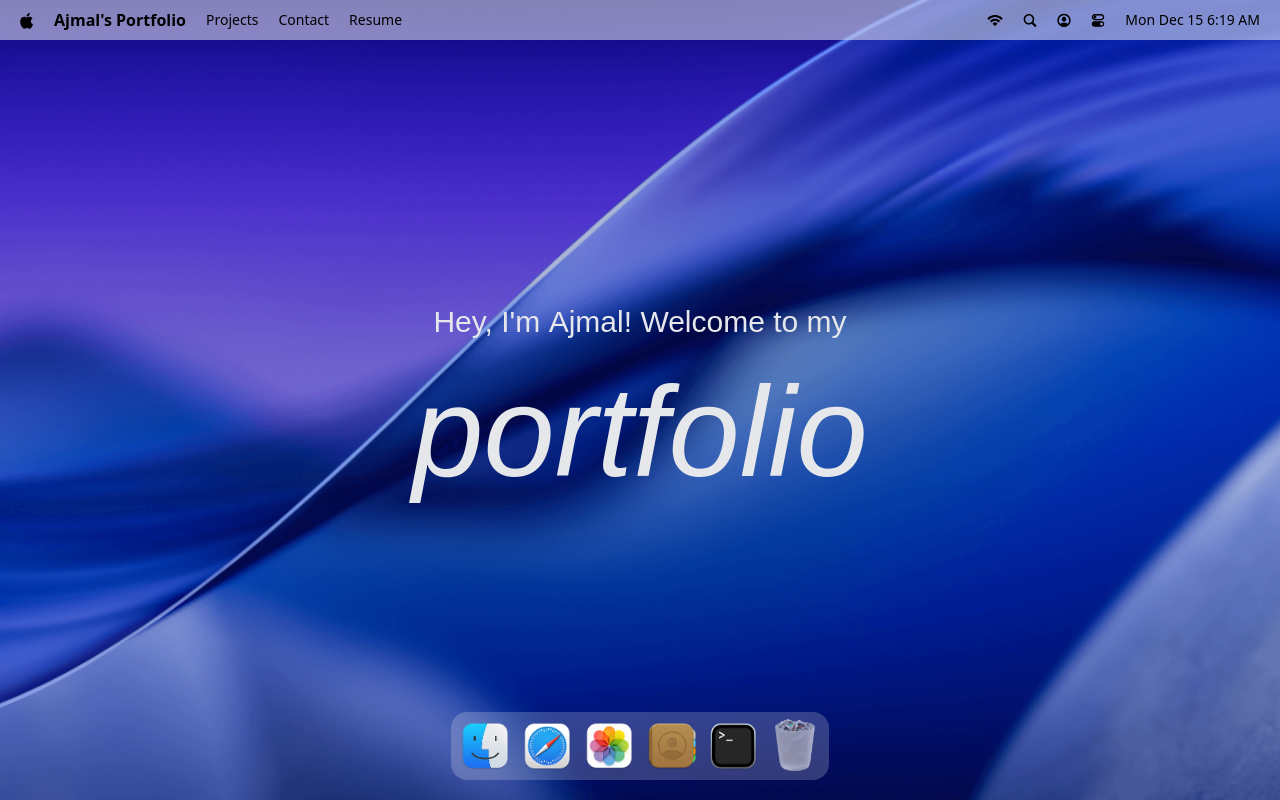
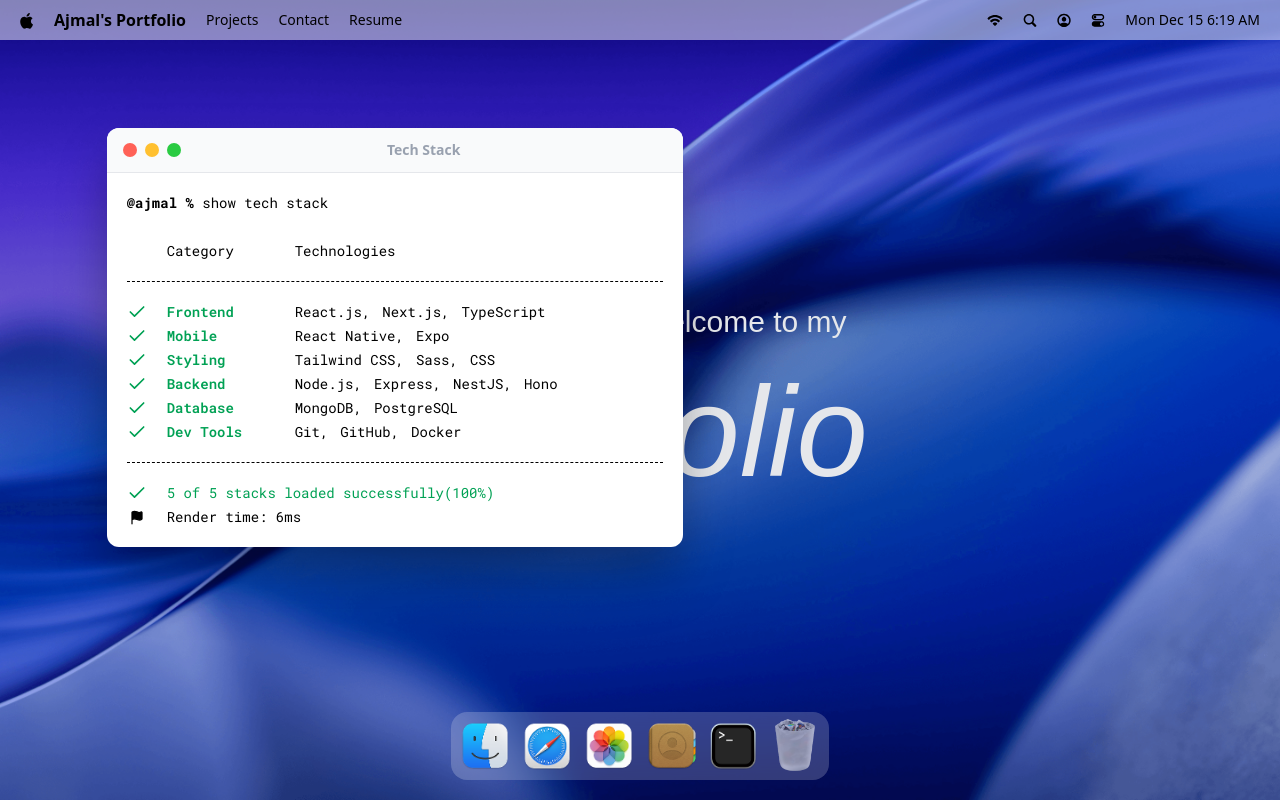
Before and after one commit to ajmal123-coder/MacOs_Portfolio, a React (Vite) app: page / in a window 1280 px wide. Both pictures are taken after a click on the button 733 px from the left and 746 px from the top of the page. Built offline with nearby package versions, Linux system fonts and the light colour scheme; a web font is replaced by a local one.

Commit message:
implemented hoc,state mgt for windows added 1st window

```diff
--- a/src/App.jsx
+++ b/src/App.jsx
@@ -1,4 +1,9 @@
+import gsap from "gsap";
+import {Draggable} from "gsap/Draggable";
+
 import { Navbar, Welcome, Dock } from "#components";
+import {Terminal} from "#windows";
+gsap.registerPlugin(Draggable);
 
 const App = () => {
     return (
@@ -6,6 +11,9 @@
             <Navbar />
             <Welcome/>
             <Dock />
+
+            <Terminal/>
+
         </main>
     );
 };
--- /dev/null
+++ b/src/components/WindowControls.jsx
@@ -0,0 +1,13 @@
+import useWindowStore from "#store/window.js";
+
+const WindowControls = ({ target }) => {
+    const { closeWindow } = useWindowStore();
+    return (
+        <div id="window-controls">
+            <div className="close" onClick={() => closeWindow(target)} />
+            <div className="minimize"/>
+            <div className="maximize"/>
+        </div>
+    )
+}
+export default WindowControls
--- a/src/components/index.js
+++ b/src/components/index.js
@@ -1,5 +1,6 @@
 import Navbar from "#components/Navbar.jsx";
 import Welcome from "#components/Welcome.jsx";
 import Dock from "#components/Dock.jsx";
+import WindowControls from "#components/WindowControls.jsx";
 
-export { Navbar, Welcome, Dock}
+export { Navbar, Welcome, Dock, WindowControls}
--- /dev/null
+++ b/src/hoc/windowWrapper.jsx
@@ -0,0 +1,47 @@
+import useWindowStore from "#store/window.js";
+import {useLayoutEffect, useRef} from "react";
+import { Draggable} from "gsap/Draggable";
+import gsap from "gsap";
+import {useGSAP} from "@gsap/react";
+
+const WindowWrapper = (Component, windowKey) => {
+    const Wrapped = (props) => {
+        const { focusWindow, windows} = useWindowStore();
+        const { isOpen, zIndex } = windows[windowKey];
+        const ref = useRef(null);
+
+        useGSAP(()=>{
+            const el = ref.current;
+            if(!el || !isOpen) return;
+
+            el.style.display = "block";
+            gsap.fromTo(el, {scale:0.8, opacity:0, y:40}, {scale:1, opacity: 1, y:0, duration:0.4, ease:"power3.out"})
+        },[isOpen]);
+
+        useGSAP(()=>{
+            const el = ref.current;
+            if(!el) return;
+
+            const [instance] = Draggable.create(el, {
+                onPress:() => focusWindow(windowKey),});
+
+            return () => instance.kill();
+        },[])
+
+        useLayoutEffect(() => {
+            const el = ref.current;
+            if(!el) return;
+            el.style.display = isOpen ? "block" : "none";
+        },[isOpen]);
+
+
+        return (<section id={windowKey} ref={ref} style={{zIndex}} className="absolute">
+            <Component {... props} />
+        </section>
+        );
+    };
+
+    Wrapped.displayName = `WindowWrapper(${Component.displayName || Component.name || "Component "})`;
+    return Wrapped;
+}
+export default WindowWrapper
--- /dev/null
+++ b/src/windows/Terminal.jsx
@@ -0,0 +1,56 @@
+import WindowWrapper from "#hoc/windowWrapper.jsx";
+import {techStack} from "#constants/index.js";
+import {Check, Flag} from "lucide-react";
+import {WindowControls} from "#components/index.js";
+
+const Terminal = () => {
+    return (
+        <>
+            <div id="window-header">
+                <WindowControls target="terminal" />
+                <h2>Tech Stack</h2>
+            </div>
+            <div className="techstack">
+                <p>
+                    <span className="font-bold">@ajmal % </span>
+                    show tech stack
+                </p>
+
+               <div className="label" >
+                   <p className="w-32"> Category</p>
+                   <p>Technologies</p>
+               </div>
+
+                <ul className="content">
+                    {techStack.map(({category, items}) => (
+                        <li key={category} className="flex items-center">
+                        <Check className="check" size={20} />
+                        <h3>{category}</h3>
+                            <ul>
+                                {items.map((item, i) =>
+                                    <li key={i}>{item}{i<items.length - 1 ? ',' : ''}</li>
+
+                    )}
+                            </ul>
+                        </li>
+                        )
+                    )}
+                </ul>
+                <div className="footnote">
+                    <p>
+                        <Check size={20}/> 5 of 5 stacks loaded successfully(100%)
+                    </p>
+
+                    <p className="text-black">
+                        <Flag size={15} fill="black" />
+                        Render time: 6ms
+                    </p>
+                </div>
+            </div>
+        </>
+    );
+};
+
+const TerminalWindow = WindowWrapper(Terminal, "terminal");
+
+export default TerminalWindow;
--- /dev/null
+++ b/src/windows/index.js
@@ -0,0 +1,3 @@
+import Terminal from '#windows/Terminal.jsx';
+
+export { Terminal };
```
